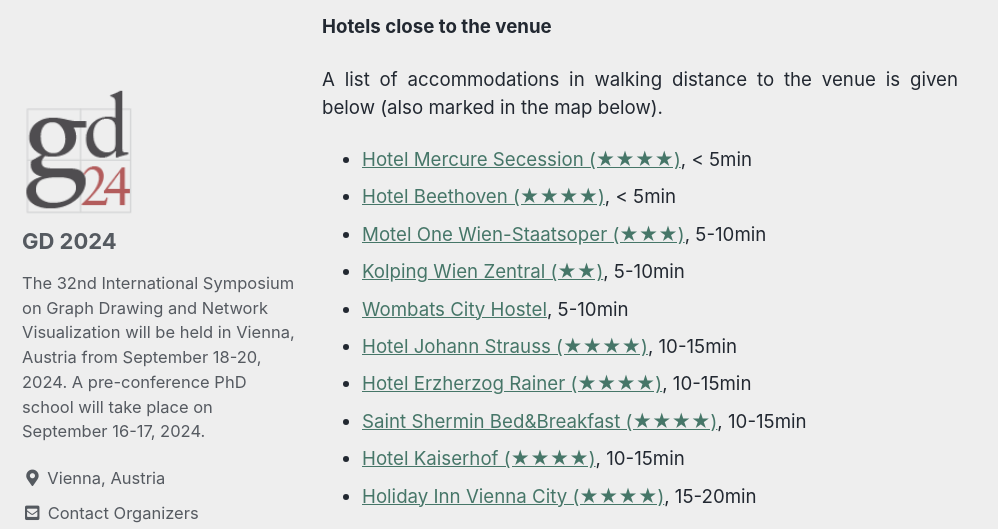
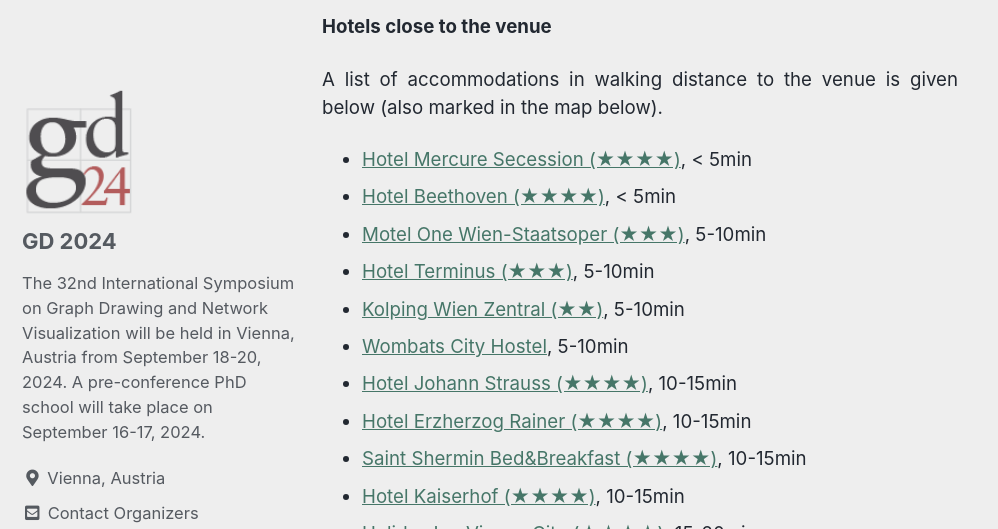
Before and after one commit to graphdrawing/gd2024, a Jekyll site: the page built from pages/travel_accomodation.md, in a window 1280 px wide and 900 px high, scrolled down 4767 px, cut to the strip 0-529 px from the top of the window. Shown: the whole strip, without its empty margins (0-998 px from the left). Built offline with Jekyll 4.4.1, drawn with Linux system fonts in a browser that asks for light colours; cached includes are drawn as plain includes.

Commit message:
Update travel_accomodation.md

```diff
--- a/pages/travel_accomodation.md
+++ b/pages/travel_accomodation.md
@@ -78,6 +78,7 @@
 - [Hotel Mercure Secession (★★★★)](https://www.hotelsecession.com/), < 5min
 - [Hotel Beethoven (★★★★)](https://www.hotel-beethoven.at/en/), < 5min
 - [Motel One Wien-Staatsoper (★★★)](https://www.motel-one.com/hotels/wien/hotel-wien-staatsoper/), 5-10min
+- [Hotel Terminus (★★★)](https://terminus.at/en/), 5-10min
 - [Kolping Wien Zentral (★★)](https://www.kolping-wien-zentral.at/en/home-en), 5-10min
 - [Wombats City Hostel](https://www.wombats-hostels.com/vienna), 5-10min
 - [Hotel Johann Strauss (★★★★)](https://www.hoteljohannstrauss.at/hotel-johann-strauss-wien), 10-15min
```
